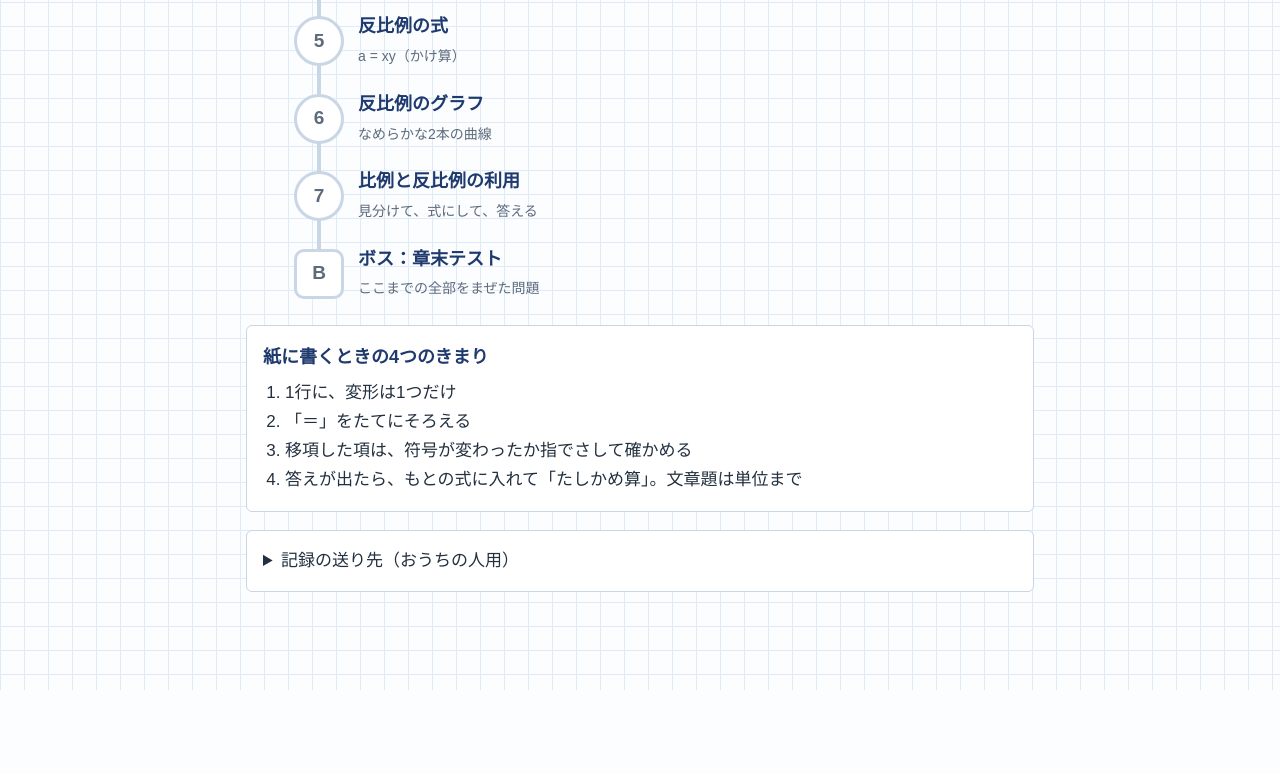
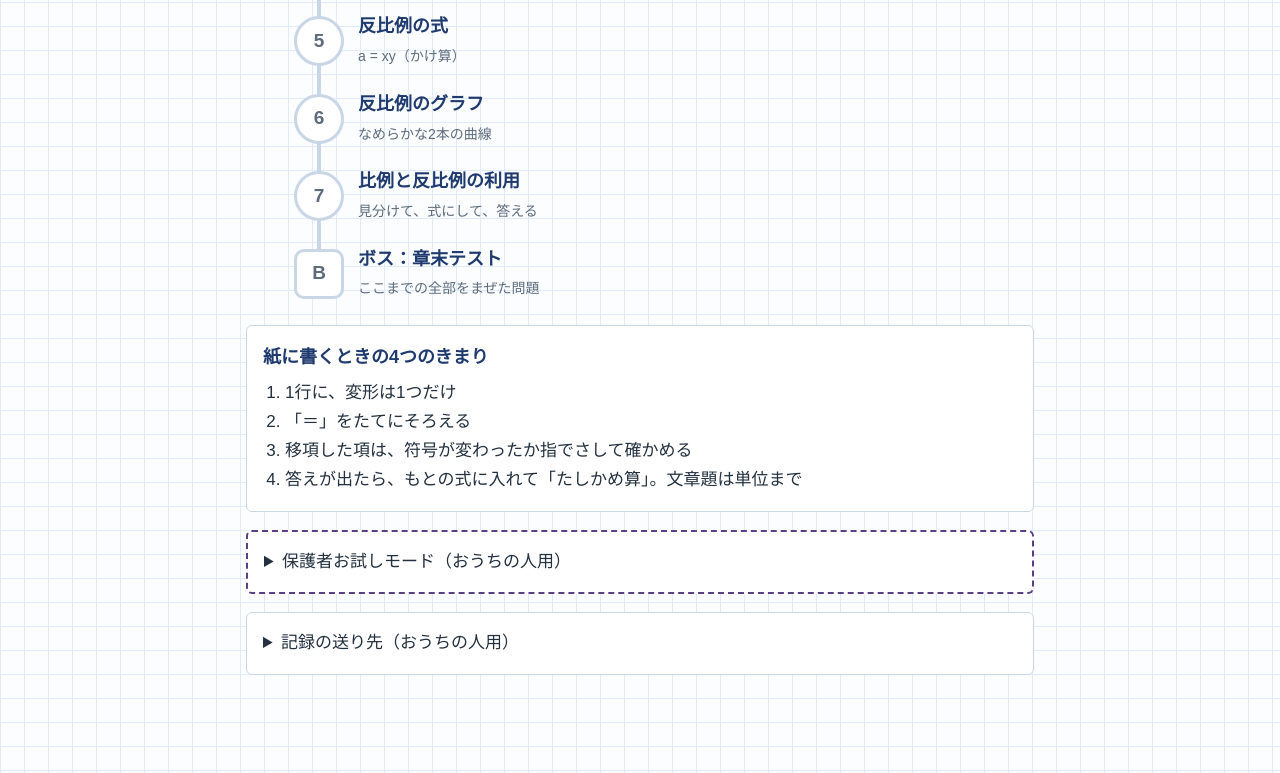
Before and after one commit to anbodentalclinic-pixel/math-work-support, a plain HTML site: page index.html in a window 1280 px wide. Shown: the part 982-1755 px from the top of the page. Before the commit the page ends 1672 px from the top, so only its background shows below. Drawn offline with Linux system fonts and the light colour scheme; a web font is replaced by a local one.

Commit message:
Add files via upload

```diff
--- a/index.html
+++ b/index.html
@@ -279,6 +279,11 @@ i{font-family:"Times New Roman",serif;font-style:italic;font-size:1.08em}
 .wb.tg{outline:3px solid var(--red);background:var(--card)}
 .need{display:flex;gap:3px;min-height:10px}.need .nd{display:block;width:10px;height:10px;border-radius:50%;border:2px solid var(--ok)}
 details.card summary{cursor:pointer}
+.trialbar{display:flex;gap:10px;align-items:center;flex-wrap:wrap;background:#5b3f86;color:#fff;border-radius:10px;padding:8px 12px;margin:8px 0 4px;font-size:15px}
+.trialbar .sp{flex:1}.trialbar small{opacity:.9}
+.trialbar button{background:#fff;color:#5b3f86;border:0;border-radius:8px;padding:5px 12px;font-weight:700;cursor:pointer;font-size:14px}
+body.trial .wrap{outline:4px dashed #5b3f86;outline-offset:6px}
+.trialcard{border:2px dashed #5b3f86}
 </style>
 </head>
 <body>
@@ -289,7 +294,9 @@ details.card summary{cursor:pointer}
 const KEY='math-work-support-v1';
 let S={st:{},sound:true,miss:{}};
 try{const r=localStorage.getItem(KEY);if(r)S=Object.assign(S,JSON.parse(r));}catch(e){}
-const save=()=>{try{localStorage.setItem(KEY,JSON.stringify(S));}catch(e){}};
+/* 保護者お試しモード：お試し中は保存も送信もしない（終わると子どもの記録にもどる） */
+let TRIAL=false;const TRIAL_KEY='math-work-support-trial';
+const save=()=>{if(TRIAL)return;try{localStorage.setItem(KEY,JSON.stringify(S));}catch(e){}};
 const stS=id=>(S.st[id]=S.st[id]||{point:false,done:{},paper:{}});
 
 /* ===== 音 ===== */
@@ -1443,6 +1450,7 @@ function skillOf(id){if(IDMAP[id])return IDMAP[id];const m=/^(c[34])-(s\d+|boss)
 function recLocal(id,res){S.wk=S.wk||{};const o=S.wk[id]||(S.wk[id]={x:0,ok:0,okAfter:0,last:''});
   if(res==='×'){o.x++;o.okAfter=0;}else{o.ok++;o.okAfter++;}o.last=res;(S.wd=S.wd||[]).push({id,res,t:Date.now(),iso:''});save();}
 function logResult(id,unit,sk,q,res,memo){const row={unit,pat:(SK[sk]||{}).label||'',id,q:mlStrip(q).slice(0,200),res,ans:'',got:'',ref:'',memo};
+  if(TRIAL){row.t=new Date().toISOString();recLocal(id,res);S.wd[S.wd.length-1].iso=row.t;return;}
   mlLog(row);recLocal(id,res);const d=S.wd[S.wd.length-1];d.iso=row.t;save();}
 function weakList(){
   const cache=mlWeakCache(),base={};
@@ -1511,8 +1519,12 @@ function qText(it){const d=it.d||{};if(it.t==='eq')return d.s;if(it.t==='w')retu
 /* ===== 画面 ===== */
 const app=document.getElementById('app');
 let view={name:'home'};
-function topbar(){return`<div class="top"><h1>数学ワークサポート</h1><button class="small" id="snd">${S.sound?'音：オン':'音：オフ'}</button></div>`;}
-function bindTop(){const b=document.getElementById('snd');if(b)b.onclick=()=>{S.sound=!S.sound;save();b.textContent=S.sound?'音：オン':'音：オフ';};}
+function topbar(){return`<div class="top"><h1>数学ワークサポート</h1><button class="small" id="snd">${S.sound?'音：オン':'音：オフ'}</button></div>`
+  +(TRIAL?`<div class="trialbar" role="status"><b>保護者お試しモード</b><small>記録は残りません・スプレッドシートにも送りません</small><span class="sp"></span><button id="trialEnd">お試しを終わる</button></div>`:'');}
+function startTrial(){TRIAL=true;try{sessionStorage.setItem(TRIAL_KEY,'1');}catch(e){}
+  S={st:{},sound:S.sound,miss:{},wk:{},wd:[],migrated:1,shown:{},cel:{},ch:S.ch};document.body.classList.add('trial');}
+function endTrial(){try{sessionStorage.removeItem(TRIAL_KEY);}catch(e){}location.reload();}
+function bindTop(){const te=document.getElementById('trialEnd');if(te)te.onclick=endTrial;const b=document.getElementById('snd');if(b)b.onclick=()=>{S.sound=!S.sound;save();b.textContent=S.sound?'音：オン':'音：オフ';};}
 const BLOCK=(o,big)=>{const n=Math.min(4,o.x),cr=['M14 6 L22 20 L17 28','M44 10 L36 22 L42 34','M10 40 L22 36 L26 48','M50 44 L40 40 L36 52'];
   return`<svg class="blk ${big?'big':''}" viewBox="0 0 60 60" data-bid="${o.id}" aria-label="苦手ブロック"><rect x="3" y="3" width="54" height="54" rx="6" class="bk"/><rect x="9" y="9" width="42" height="42" rx="3" class="bk2"/>${cr.slice(0,n).map((d,i)=>`<path class="crack" data-cr="${i}" d="${d}"/>`).join('')}</svg>`;};
 
@@ -1539,9 +1551,18 @@ function home(){
       <span class="badge">${c?'クリア':n?'次はここ':''}</span></button></li>`;}).join('')}</ol>`;
   h+=`<div class="card" style="margin-top:18px"><h3>紙に書くときの4つのきまり</h3><ol class="rules">
     <li>1行に、変形は1つだけ</li><li>「＝」をたてにそろえる</li><li>移項した項は、符号が変わったか指でさして確かめる</li><li>答えが出たら、もとの式に入れて「たしかめ算」。文章題は単位まで</li></ol></div>`;
+  // 保護者お試しモード
+  h+=TRIAL?`<div class="card trialcard" style="margin-top:10px"><h3 style="margin-top:0">保護者お試しモード中</h3><p class="muted" style="font-size:14px">答えた結果・クリア・苦手ブロックの変化は、このタブを閉じるか「お試しを終わる」を押すと消えます。スプレッドシートにも送っていません。拓真くんの記録はそのまま残っています。</p><button class="btn" id="trialEnd2">お試しを終わる</button></div>`
+    :`<details class="card trialcard" style="margin-top:10px"><summary>保護者お試しモード（おうちの人用）</summary>
+    <ul class="muted" style="font-size:14px;padding-left:1.2em">
+      <li>まっさらな状態から、どのステージ・ボス・苦手トレーニングでも試せる</li>
+      <li>答えた結果やクリアは記録しない。スプレッドシートにも送らない</li>
+      <li>拓真くんのふだんの記録（クリアしたステージ・苦手ブロック）はそのまま。終わるともとにもどる</li>
+      <li>「苦手をつぶす」には、拓真くんの今の苦手がそのまま出る（お試しで直しても、本当の記録は変わらない）</li></ul>
+    <button class="btn" id="trialStart">お試しモードではじめる</button></details>`;
   // おうちの人用
   const mq=mlQ().length;
-  h+=`<details class="card" style="margin-top:10px"><summary>記録の送り先（おうちの人用）${cfg.url?'　<span class="muted" style="font-size:13px">設定ずみ</span>':''}</summary>
+  if(!TRIAL)h+=`<details class="card" style="margin-top:10px"><summary>記録の送り先（おうちの人用）${cfg.url?'　<span class="muted" style="font-size:13px">設定ずみ</span>':''}</summary>
     <p class="muted" style="font-size:14px">1問ごとの結果（○・×）を、Googleスプレッドシート「拓真 数学まちがい記録」に送る。平面図形のアプリと同じ送り先・同じ合言葉。同じサイトに置けば、設定はそのまま使われる。名前は送らない。</p>
     <p><label style="font-size:14px">ウェブアプリのURL<br><input id="mlurl" style="width:100%;font-size:14px" value="${(cfg.url||'').replace(/"/g,'')}" placeholder="https://script.google.com/macros/s/……/exec"></label></p>
     <p><label style="font-size:14px">合言葉<br><input id="mlkey" style="width:14em;font-size:14px" value="${(cfg.key||'').replace(/"/g,'')}"></label> <button class="btn" id="mlsave" style="font-size:14px;padding:4px 12px">保存して送る</button></p>
@@ -1553,6 +1574,8 @@ function home(){
   app.querySelectorAll('[data-drill]').forEach(b=>b.onclick=()=>{view={name:'drill',sk:b.dataset.drill,intro:true};render();window.scrollTo({top:0});});
   app.querySelectorAll('[data-go]').forEach(b=>b.onclick=()=>{const i=+b.dataset.go;const r=stS(STAGES[i].id);
     view={name:'stage',c:CUR.id,i,step:STAGES[i].boss?1:(r.point?(stDone(STAGES[i])?2:1):0),p:items(STAGES[i]).findIndex((_,j)=>!r.done[j])};if(view.p<0)view.p=0;render();window.scrollTo({top:0});});
+  const tsb=document.getElementById('trialStart');if(tsb)tsb.onclick=()=>{startTrial();view={name:'home',c:CUR.id};fx.ok();render();window.scrollTo({top:0});};
+  const te2=document.getElementById('trialEnd2');if(te2)te2.onclick=endTrial;
   const ms=document.getElementById('mlsave');if(ms)ms.onclick=()=>{const u=document.getElementById('mlurl').value.trim(),kk=document.getElementById('mlkey').value.trim();
     if(u&&!/^https:\/\/script\.google\.com\/macros\/s\/[^\/]+\/exec$/.test(u)){alert('URL は https://script.google.com/macros/s/……/exec の形で入れてください');return;}
     const c=mlCfg();c.url=u;c.key=kk;mlSetCfg(c);mlFlush();const st=document.getElementById('mlstat');st.textContent='送っています…';
@@ -1698,6 +1721,7 @@ function drill(){
 function alertBox(t){const d=document.createElement('div');d.className='clearbox';d.style.cssText='position:fixed;left:50%;top:40%;transform:translate(-50%,-50%);background:var(--card);z-index:20;max-width:90%';d.innerHTML=`<b style="color:var(--red)">${t}</b>`;document.body.appendChild(d);setTimeout(()=>d.remove(),1800);}
 
 function render(){if(view.name==='home')home();else if(view.name==='drill')drill();else stage();}
+try{if(sessionStorage.getItem(TRIAL_KEY))startTrial();}catch(e){}
 render();
 mlFlush();mlSnapshot(false);mlWeakFetch().then(w=>{if(w&&view.name==='home'&&!(document.activeElement&&document.activeElement.matches('input')))render();});
 
```
Also changed, not shown: 1 other file.
